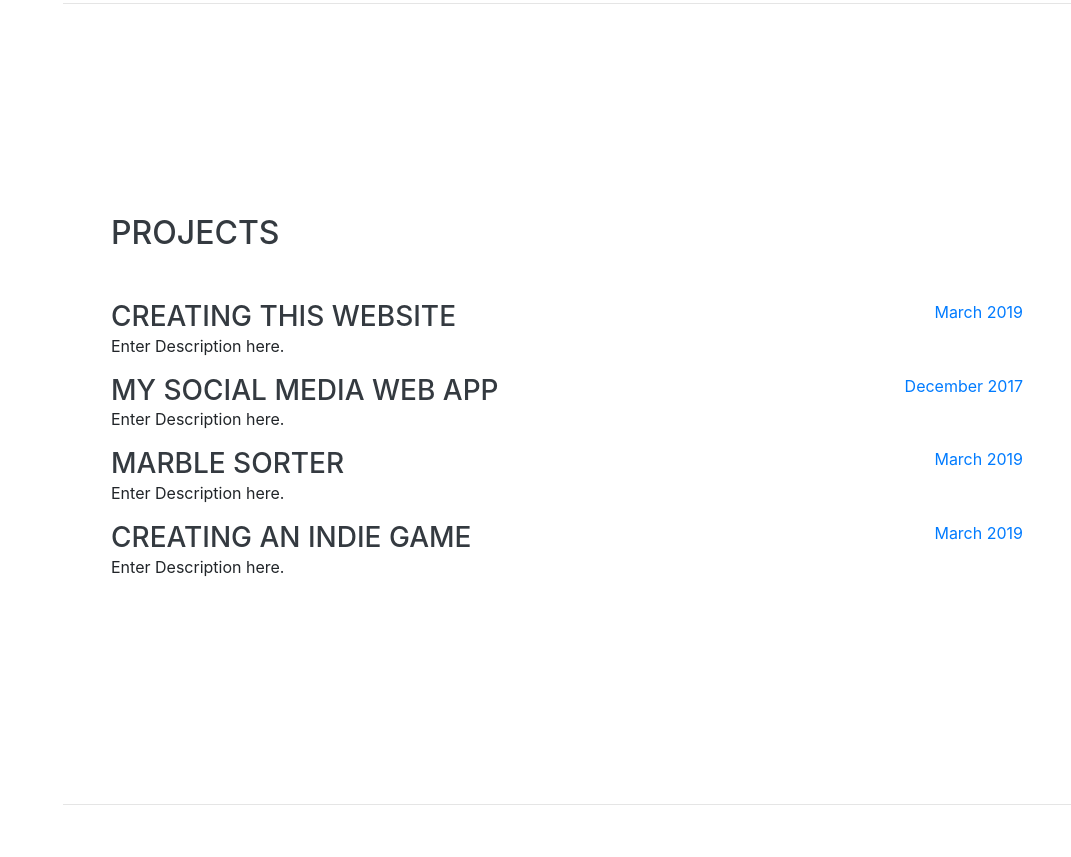
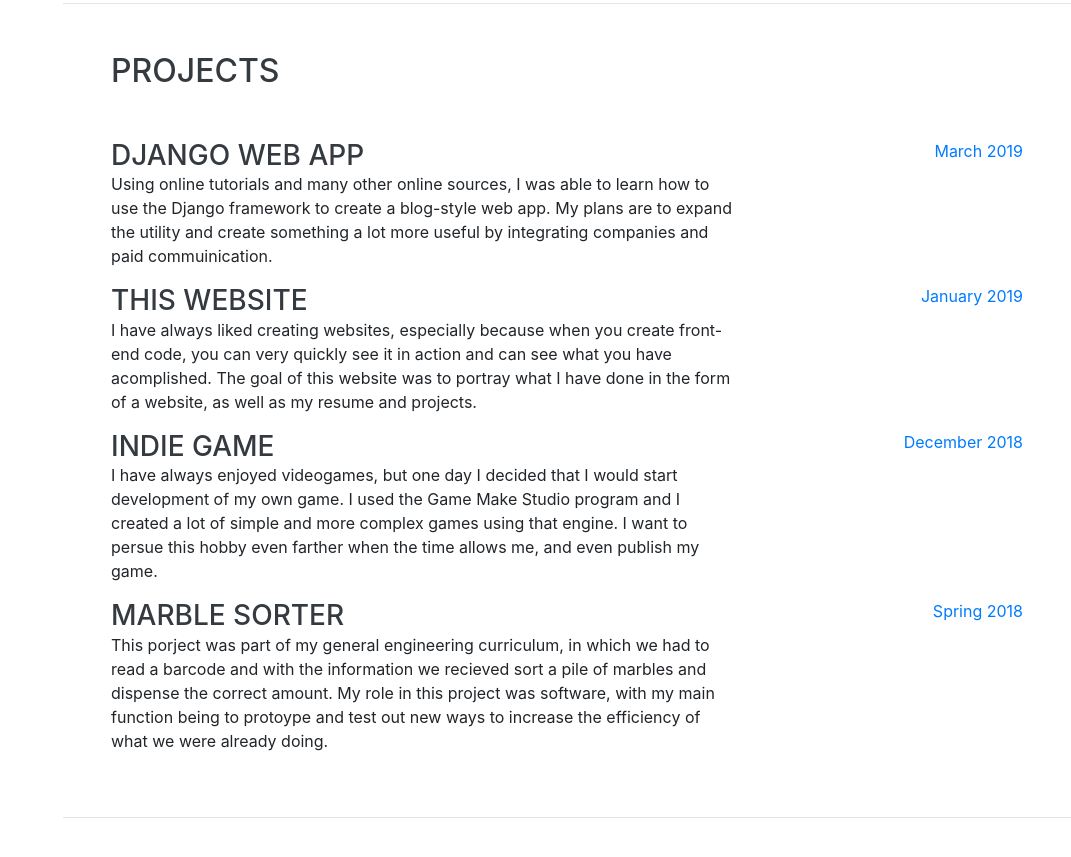
Before and after one commit to PablooogiN/pablooogin.github.io, a website with bundled scripts: page index.html in a window 1280 px wide. Shown: the part 3860-4717 px from the top of the page, without its empty margins (209-1280 px from the left). Built offline with nearby package versions, Linux system fonts and the light colour scheme; a web font is replaced by a local one.

Commit message:
Update index.html

```diff
--- a/index.html
+++ b/index.html
@@ -262,8 +262,10 @@
 
         <div class="resume-item d-flex flex-column flex-md-row justify-content-between">
           <div class="resume-content">
-            <h3 class="mb-0">Creating this Website</h3>
-            <p>Enter Description here.</p>
+            <h3 class="mb-0">Django Web App</h3>
+            <p>Using online tutorials and many other online sources, I was able to learn how to use the Django framework to create
+              a blog-style web app. My plans are to expand the utility and create something a lot more useful by integrating companies
+            and paid commuinication.</p>
           </div>
           <div class="resume-date text-md-right">
             <span class="text-primary">March 2019</span>
@@ -272,31 +274,37 @@
 
         <div class="resume-item d-flex flex-column flex-md-row justify-content-between">
           <div class="resume-content">
-            <h3 class="mb-0">My Social Media Web App</h3>
-            <p>Enter Description here.</p>
+            <h3 class="mb-0">This Website</h3>
+            <p>I have always liked creating websites, especially because when you create front-end code, you can very quickly see it in action
+            and can see what you have acomplished. The goal of this website was to portray what I have done in the form of a website, as well as
+            my resume and projects.</p>
           </div>
           <div class="resume-date text-md-right">
-            <span class="text-primary">December 2017</span>
+            <span class="text-primary">January 2019</span>
+          </div>
+        </div>
+
+        <div class="resume-item d-flex flex-column flex-md-row justify-content-between">
+          <div class="resume-content">
+            <h3 class="mb-0">Indie Game</h3>
+            <p>I have always enjoyed videogames, but one day I decided that I would start development of my own game. I used the Game Make Studio
+            program and I created a lot of simple and more complex games using that engine. I want to persue this hobby even farther when the time
+            allows me, and even publish my game.</p>
+          </div>
+          <div class="resume-date text-md-right">
+            <span class="text-primary">December 2018</span>
           </div>
         </div>
 
         <div class="resume-item d-flex flex-column flex-md-row justify-content-between">
           <div class="resume-content">
             <h3 class="mb-0">Marble Sorter</h3>
-            <p>Enter Description here.</p>
+            <p>This porject was part of my general engineering curriculum, in which we had to read a barcode and with the information we recieved
+            sort a pile of marbles and dispense the correct amount. My role in this project was software, with my main function being to protoype
+            and test out new ways to increase the efficiency of what we were already doing.</p>
           </div>
           <div class="resume-date text-md-right">
-            <span class="text-primary">March 2019</span>
-          </div>
-        </div>
-
-        <div class="resume-item d-flex flex-column flex-md-row justify-content-between">
-          <div class="resume-content">
-            <h3 class="mb-0">Creating an Indie Game</h3>
-            <p>Enter Description here.</p>
-          </div>
-          <div class="resume-date text-md-right">
-            <span class="text-primary">March 2019</span>
+            <span class="text-primary">Spring 2018</span>
           </div>
         </div>
 
```
